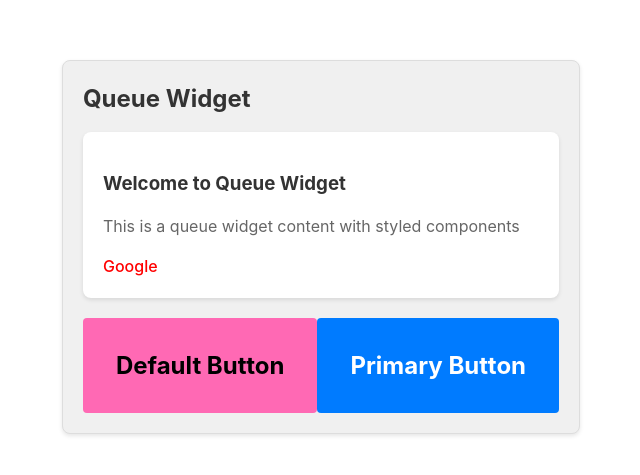
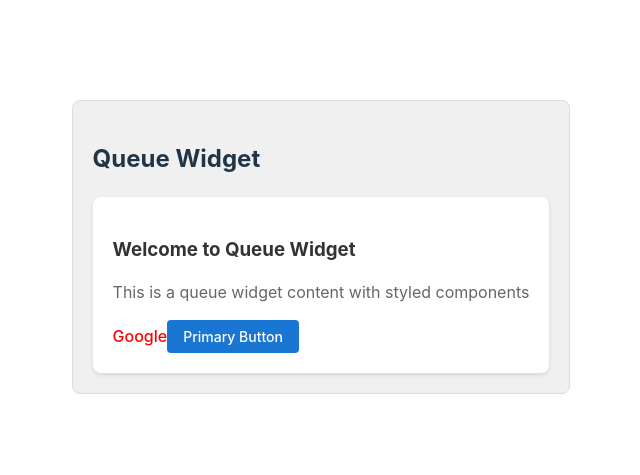
Before and after one commit to Heinzic/web-queue, a React (Vite) app: page / in a window 1280 px wide. Shown: the part 153-628 px from the top of the page, without its empty margins (319-959 px from the left). Built offline with nearby package versions, Linux system fonts and the light colour scheme.

Commit message:
theming + button ui

```diff
--- a/src/App.tsx
+++ b/src/App.tsx
@@ -1,19 +1,7 @@
 import React from 'react';
 import './App.css';
 import styled from '@emotion/styled';
-
-// Basic styled component
-const Button = styled.button`
-  padding: 32px;
-  background-color: hotpink;
-  font-size: 24px;
-  border-radius: 4px;
-  color: black;
-  font-weight: bold;
-  &:hover {
-    color: white;
-  }
-`;
+import Button from './ui/Button';
 
 // Styled component with props
 const Container = styled.div<{ isActive?: boolean }>`
@@ -41,28 +29,16 @@ const Card = styled.div`
   }
 `;
 
-// Extending existing styled component
-const PrimaryButton = styled(Button)`
-  background-color: #007bff;
-  color: white;
-  &:hover {
-    background-color: #0056b3;
-  }
-`;
-
 const App: React.FC = () => {
   return (
-    <Container isActive={true} className="widget-container">
+    <Container isActive={true}>
       <h2>Queue Widget</h2>
-      <Card className='queue-content'>
+      <Card>
         <h3>Welcome to Queue Widget</h3>
         <p>This is a queue widget content with styled components</p>
         <a href="https://google.com">Google</a>
+        <Button variant="primary">Primary Button</Button>
       </Card>
-      <div style={{ marginTop: '20px' }}>
-        <Button>Default Button</Button>
-        <PrimaryButton>Primary Button</PrimaryButton>
-      </div>
     </Container>
   );
 };
--- a/src/main.tsx
+++ b/src/main.tsx
@@ -1,13 +1,14 @@
 import React from 'react'
 import ReactDOM from 'react-dom/client'
-import App from './App'
+import App from './App.tsx'
 import './index.css'
+import  theme  from './ui/theme/theme.ts'
+import { ThemeProvider } from '@emotion/react'
 
-const root = document.getElementById('root')
-if (root) {
-  ReactDOM.createRoot(root).render(
-    <React.StrictMode>
+ReactDOM.createRoot(document.getElementById('root')!).render(
+  <React.StrictMode>
+    <ThemeProvider theme={theme}>
       <App />
-    </React.StrictMode>
-  )
-}
+    </ThemeProvider>
+  </React.StrictMode>,
+)
--- /dev/null
+++ b/src/ui/Button.tsx
@@ -0,0 +1,167 @@
+import React from 'react';
+import styled from '@emotion/styled';
+import theme from './theme/theme';
+
+// Button variants
+export type ButtonVariant = 'primary' | 'secondary' | 'outlined' | 'text';
+
+// Button sizes
+export type ButtonSize = 'small' | 'medium' | 'large';
+
+export interface ButtonProps extends React.ButtonHTMLAttributes<HTMLButtonElement> {
+  variant?: ButtonVariant;
+  size?: ButtonSize;
+  fullWidth?: boolean;
+  startIcon?: React.ReactNode;
+  endIcon?: React.ReactNode;
+  isLoading?: boolean;
+  disabled?: boolean;
+}
+
+const StyledButton = styled.button<ButtonProps>`
+  display: inline-flex;
+  align-items: center;
+  justify-content: center;
+  border: none;
+  border-radius: ${theme.borderRadius.default};
+  font-family: ${theme.typography.fontFamily.primary};
+  font-weight: ${theme.typography.fontWeight.medium};
+  cursor: pointer;
+  transition: all 0.2s ease-in-out;
+  gap: ${theme.spacing[2]};
+  width: ${props => props.fullWidth ? '100%' : 'auto'};
+
+  &:disabled {
+    opacity: 0.6;
+    cursor: not-allowed;
+    pointer-events: none;
+  }
+
+  &:focus {
+    outline: none;
+  }
+
+  /* Variant styles */
+  ${props => {
+    const variant = props.variant || 'primary';
+    switch (variant) {
+      case 'primary':
+        return `
+          background-color: ${theme.colors.primary.main};
+          color: ${theme.colors.primary.contrastText};
+          &:hover {
+            background-color: ${theme.colors.primary.dark};
+          }
+          &:focus {
+            box-shadow: 0 0 0 2px ${theme.colors.primary.light};
+          }
+        `;
+      case 'secondary':
+        return `
+          background-color: ${theme.colors.secondary.main};
+          color: ${theme.colors.secondary.contrastText};
+          &:hover {
+            background-color: ${theme.colors.secondary.dark};
+          }
+          &:focus {
+            box-shadow: 0 0 0 2px ${theme.colors.secondary.light};
+          }
+        `;
+      case 'outlined':
+        return `
+          background-color: transparent;
+          color: ${theme.colors.primary.main};
+          border: 1px solid ${theme.colors.primary.main};
+          &:hover {
+            background-color: ${theme.colors.neutral.gray[50]};
+          }
+          &:focus {
+            box-shadow: 0 0 0 2px ${theme.colors.primary.light};
+          }
+        `;
+      case 'text':
+        return `
+          background-color: transparent;
+          color: ${theme.colors.primary.main};
+          &:hover {
+            background-color: ${theme.colors.neutral.gray[50]};
+          }
+          &:focus {
+            background-color: ${theme.colors.neutral.gray[100]};
+          }
+        `;
+      default:
+        return '';
+    }
+  }}
+
+  /* Size styles */
+  ${props => {
+    const size = props.size || 'medium';
+    switch (size) {
+      case 'small':
+        return `
+          padding: ${theme.spacing[1]} ${theme.spacing[3]};
+          font-size: ${theme.typography.fontSize.xs};
+        `;
+      case 'medium':
+        return `
+          padding: ${theme.spacing[2]} ${theme.spacing[4]};
+          font-size: ${theme.typography.fontSize.sm};
+        `;
+      case 'large':
+        return `
+          padding: ${theme.spacing[3]} ${theme.spacing[6]};
+          font-size: ${theme.typography.fontSize.base};
+        `;
+      default:
+        return '';
+    }
+  }}
+`;
+
+const ButtonLoader = styled.span`
+  display: inline-block;
+  width: 1em;
+  height: 1em;
+  border: 0.15em solid currentColor;
+  border-radius: 50%;
+  border-top-color: transparent;
+  animation: spin 0.7s linear infinite;
+  margin-right: ${theme.spacing[2]};
+
+  @keyframes spin {
+    to {
+      transform: rotate(360deg);
+    }
+  }
+`;
+
+export const Button: React.FC<ButtonProps> = ({
+  children,
+  variant = 'primary',
+  size = 'medium',
+  fullWidth = false,
+  startIcon,
+  endIcon,
+  isLoading = false,
+  disabled = false,
+  ...props
+}) => {
+  return (
+    <StyledButton
+      variant={variant}
+      size={size}
+      fullWidth={fullWidth}
+      disabled={disabled || isLoading}
+      {...props}
+    >
+      {isLoading && <ButtonLoader />}
+      {!isLoading && startIcon && <span>{startIcon}</span>}
+      {children}
+      {!isLoading && endIcon && <span>{endIcon}</span>}
+    </StyledButton>
+  );
+};
+
+export default Button;
--- /dev/null
+++ b/src/ui/theme/emotion.d.ts
@@ -0,0 +1,6 @@
+import '@emotion/react'
+import { Theme as AppTheme } from './theme'
+
+declare module '@emotion/react' {
+  export interface Theme extends AppTheme {}
+}
--- /dev/null
+++ b/src/ui/theme/theme.ts
@@ -0,0 +1,150 @@
+export const colors = {
+  // Primary colors
+  primary: {
+    main: '#1976d2',
+    light: '#42a5f5',
+    dark: '#1565c0',
+    contrastText: '#ffffff',
+  },
+  // Secondary colors
+  secondary: {
+    main: '#9c27b0',
+    light: '#ba68c8',
+    dark: '#7b1fa2',
+    contrastText: '#ffffff',
+  },
+  // Neutral colors
+  neutral: {
+    white: '#ffffff',
+    black: '#000000',
+    gray: {
+      50: '#fafafa',
+      100: '#f5f5f5',
+      200: '#eeeeee',
+      300: '#e0e0e0',
+      400: '#bdbdbd',
+      500: '#9e9e9e',
+      600: '#757575',
+      700: '#616161',
+      800: '#424242',
+      900: '#212121',
+    },
+  },
+  // Semantic colors
+  success: {
+    main: '#2e7d32',
+    light: '#4caf50',
+    dark: '#1b5e20',
+  },
+  error: {
+    main: '#d32f2f',
+    light: '#ef5350',
+    dark: '#c62828',
+  },
+  warning: {
+    main: '#ed6c02',
+    light: '#ff9800',
+    dark: '#e65100',
+  },
+  info: {
+    main: '#0288d1',
+    light: '#03a9f4',
+    dark: '#01579b',
+  },
+};
+
+export const typography = {
+  fontFamily: {
+    primary: '"Inter", -apple-system, BlinkMacSystemFont, "Segoe UI", Roboto, sans-serif',
+    code: 'source-code-pro, Menlo, Monaco, Consolas, "Courier New", monospace',
+  },
+  fontWeight: {
+    light: 300,
+    regular: 400,
+    medium: 500,
+    semibold: 600,
+    bold: 700,
+  },
+  fontSize: {
+    xs: '0.75rem',    // 12px
+    sm: '0.875rem',   // 14px
+    base: '1rem',     // 16px
+    lg: '1.125rem',   // 18px
+    xl: '1.25rem',    // 20px
+    '2xl': '1.5rem',  // 24px
+    '3xl': '1.875rem',// 30px
+    '4xl': '2.25rem', // 36px
+  },
+  lineHeight: {
+    tight: 1.25,
+    normal: 1.5,
+    relaxed: 1.75,
+  },
+};
+
+export const spacing = {
+  0: '0',
+  1: '0.25rem',  // 4px
+  2: '0.5rem',   // 8px
+  3: '0.75rem',  // 12px
+  4: '1rem',     // 16px
+  5: '1.25rem',  // 20px
+  6: '1.5rem',   // 24px
+  8: '2rem',     // 32px
+  10: '2.5rem',  // 40px
+  12: '3rem',    // 48px
+  16: '4rem',    // 64px
+  20: '5rem',    // 80px
+};
+
+export const breakpoints = {
+  xs: '0px',
+  sm: '600px',
+  md: '900px',
+  lg: '1200px',
+  xl: '1536px',
+};
+
+export const shadows = {
+  none: 'none',
+  sm: '0 1px 2px 0 rgba(0, 0, 0, 0.05)',
+  md: '0 4px 6px -1px rgba(0, 0, 0, 0.1), 0 2px 4px -1px rgba(0, 0, 0, 0.06)',
+  lg: '0 10px 15px -3px rgba(0, 0, 0, 0.1), 0 4px 6px -2px rgba(0, 0, 0, 0.05)',
+  xl: '0 20px 25px -5px rgba(0, 0, 0, 0.1), 0 10px 10px -5px rgba(0, 0, 0, 0.04)',
+};
+
+export const zIndex = {
+  negative: -1,
+  0: 0,
+  10: 10,
+  20: 20,
+  30: 30,
+  40: 40,
+  50: 50,
+  modal: 999,
+  tooltip: 1000,
+};
+
+export const borderRadius = {
+  none: '0',
+  sm: '0.125rem',    // 2px
+  default: '0.25rem', // 4px
+  md: '0.375rem',     // 6px
+  lg: '0.5rem',       // 8px
+  xl: '0.75rem',      // 12px
+  '2xl': '1rem',      // 16px
+  full: '9999px',
+};
+
+const theme = {
+  colors,
+  typography,
+  spacing,
+  breakpoints,
+  shadows,
+  zIndex,
+  borderRadius,
+};
+
+export type Theme = typeof theme;
+export default theme;
```
